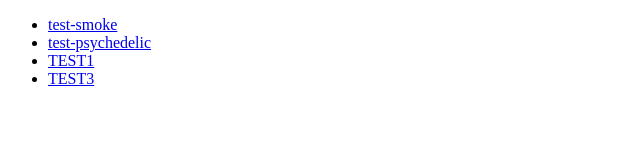
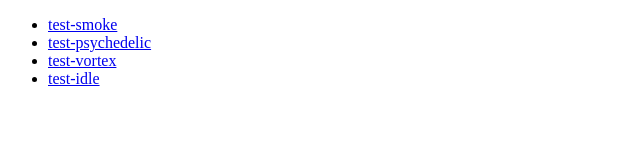
Before and after one commit to HubertSia/projects, a website: page prototype/index.html in a window 1280 px wide. Shown: the full height of the page, 0-640 px from the left. Drawn offline with Linux system fonts and the light colour scheme.

Commit message:
update menu hub

```diff
--- a/prototype/index.html
+++ b/prototype/index.html
@@ -7,10 +7,10 @@
     <title>Slection Hub</title>
     <ul>
         <li><a href="particle6.html">test-smoke</a></li>
-                <li><a href="particle4.html">test-psychedelic</a></li>
-        <li><a href="particle1.html">TEST1</a></li>
+        <li><a href="particle4.html">test-psychedelic</a></li>
+        <li><a href="particle3.html">test-vortex</a></li>
+        <li><a href="particle1.html">test-idle</a></li>
         <!-- <li><a href="particle2.html">TEST2</a></li>-->
-        <li><a href="particle3.html">TEST3</a></li>
         <!--  <li><a href="particle5.html">POSE-DETECTION</a></li>-->
     </ul>
 </head>
```
